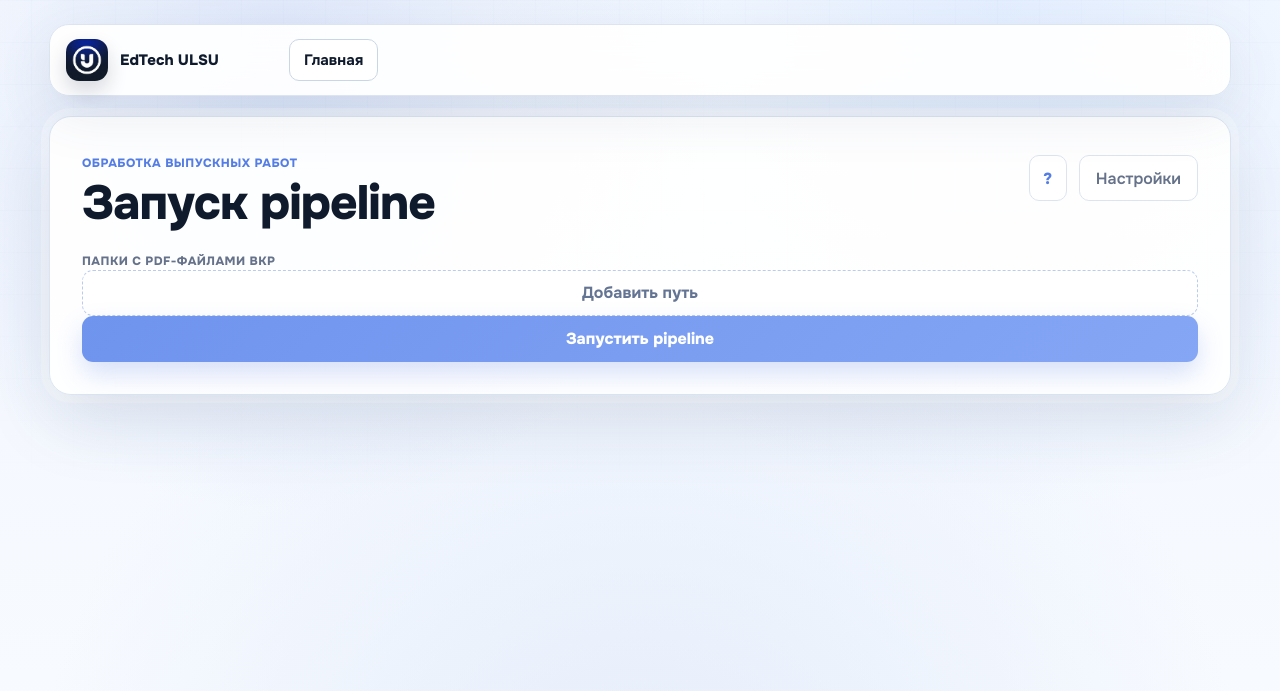
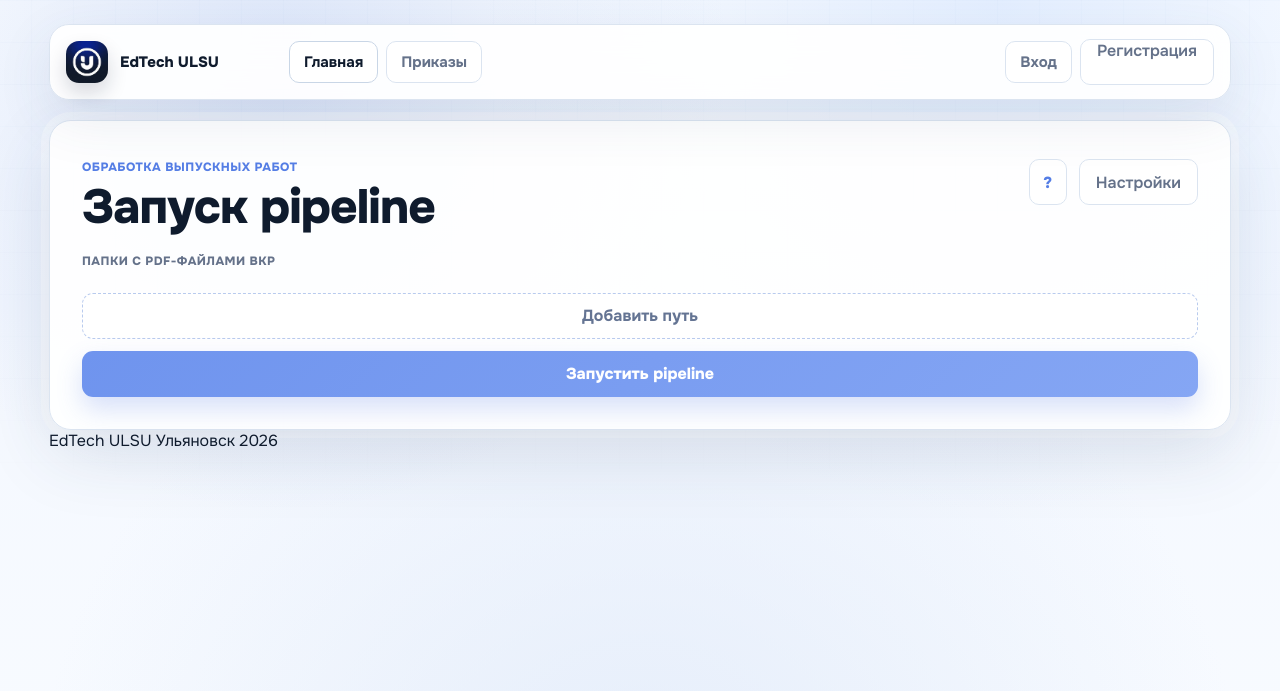
Before and after one commit to OlegKarbyshev22/edtech-ulsu, a FastAPI app: page / in a window 1280 px wide. Shown: the top 691 px of the page. Run offline with FastAPI, Linux system fonts and the light colour scheme.

Commit message:
refactor: extract shared template layout

```diff
--- /dev/null
+++ b/templates/base.html
@@ -0,0 +1,24 @@
+<!doctype html>
+<html lang="ru">
+  <head>
+    <meta charset="utf-8">
+    <meta name="viewport" content="width=device-width, initial-scale=1">
+    <title>{% block title %}EdTech ULSU{% endblock %}</title>
+    <link rel="preconnect" href="https://fonts.googleapis.com">
+    <link rel="preconnect" href="https://fonts.gstatic.com" crossorigin>
+    <link href="https://fonts.googleapis.com/css2?family=Onest:wght@400;500;600;700;800&display=swap" rel="stylesheet">
+    <link rel="stylesheet" href="{{ url_for('static', path='css/style.css') }}">
+    {% block scripts %}{% endblock %}
+  </head>
+  <body>
+    <div class="page-shell">
+      {% include "partials/header.html" %}
+
+      <main class="content">
+        {% block content %}{% endblock %}
+      </main>
+
+      {% include "partials/footer.html" %}
+    </div>
+  </body>
+</html>
--- /dev/null
+++ b/templates/partials/footer.html
@@ -0,0 +1,4 @@
+<footer class="site-footer">
+  <span>EdTech ULSU</span>
+  <span>Ульяновск 2026</span>
+</footer>
--- /dev/null
+++ b/templates/partials/header.html
@@ -0,0 +1,18 @@
+<header class="topbar" aria-label="Основная навигация">
+  <a class="brand" href="/">
+    <span class="brand-mark">
+      <img src="{{ url_for('static', path='images/logo.jpg') }}" alt="Логотип EdTech ULSU">
+    </span>
+    <span>EdTech ULSU</span>
+  </a>
+
+  <nav class="nav-links">
+    <a class="nav-link{% if request.url.path == '/' %} active{% endif %}" href="/">Главная</a>
+    <a class="nav-link{% if request.url.path == '/heads_of_thesis' %} active{% endif %}" href="/heads_of_thesis">Приказы</a>
+  </nav>
+
+  <div class="user-actions">
+    <a class="nav-link{% if request.url.path == '/login' %} active{% endif %}" href="/login">Вход</a>
+    <a class="secondary-button auth-link{% if request.url.path == '/register' %} active{% endif %}" href="/register">Регистрация</a>
+  </div>
+</header>
--- a/templates/pipeline.html
+++ b/templates/pipeline.html
@@ -1,31 +1,12 @@
-<!doctype html>
-<html lang="ru">
-  <head>
-    <meta charset="utf-8">
-    <meta name="viewport" content="width=device-width, initial-scale=1">
-    <title>EdTech ULSU | Запуск pipeline</title>
-    <link rel="preconnect" href="https://fonts.googleapis.com">
-    <link rel="preconnect" href="https://fonts.gstatic.com" crossorigin>
-    <link href="https://fonts.googleapis.com/css2?family=Onest:wght@400;500;600;700;800&display=swap" rel="stylesheet">
-    <link rel="stylesheet" href="{{ url_for('static', path='css/style.css') }}">
+{% extends "base.html" %}
+
+{% block title %}EdTech ULSU | Запуск pipeline{% endblock %}
+
+{% block scripts %}
   <script src="{{ url_for('static', path='js/pipeline.js') }}" defer></script>
-  </head>
-  <body>
-    <div class="page-shell">
-      <header class="topbar" aria-label="Основная навигация">
-        <a class="brand" href="/">
-          <span class="brand-mark">
-            <img src="{{ url_for('static', path='images/logo.jpg') }}" alt="Логотип EdTech ULSU">
-          </span>
-          <span>EdTech ULSU</span>
-        </a>
+{% endblock %}
 
-        <nav class="nav-links">
-          <a class="nav-link active" href="/">Главная</a>
-        </nav>
-      </header>
-
-      <main class="content">
+{% block content %}
   <section class="pipeline-card" aria-labelledby="pipeline-title">
     <div class="card-head">
       <div>
@@ -39,7 +20,7 @@
       </div>
     </div>
 
-          <form data-folders-form>
+    <form class="pipeline-form" data-folders-form>
       <label class="field-label" for="folder-1">Папки с PDF-файлами ВКР</label>
 
       <div class="folder-list" data-folder-list></div>
@@ -48,8 +29,6 @@
       <button class="primary-button" type="submit">Запустить pipeline</button>
     </form>
   </section>
-      </main>
-    </div>
 
   <template id="folder-row-template">
     <div class="folder-row">
@@ -57,5 +36,4 @@
       <button class="ghost-button" type="button" data-remove-path>Удалить</button>
     </div>
   </template>
-  </body>
-</html>
+{% endblock %}
```
Lines whose indentation alone changed are shown as unchanged.
